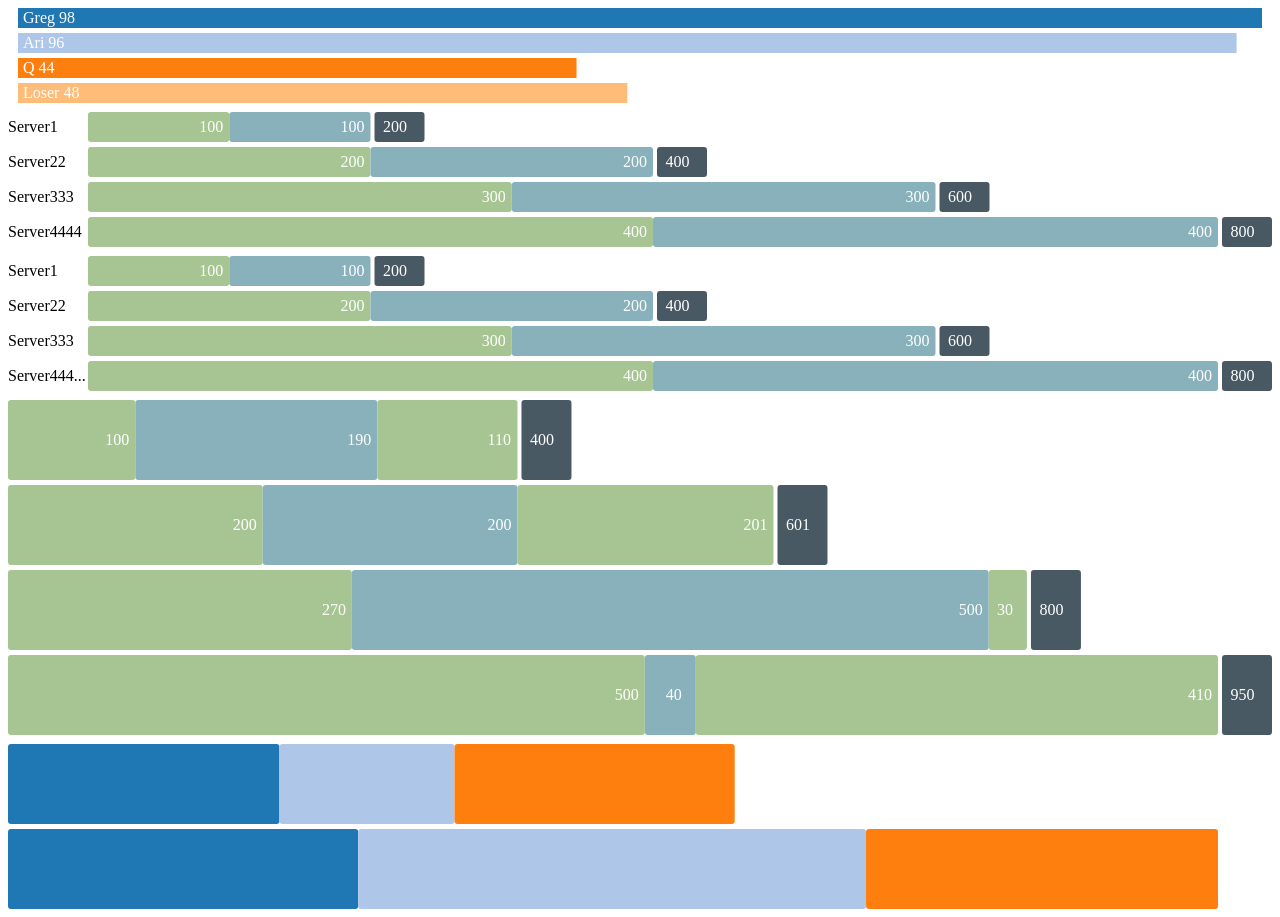
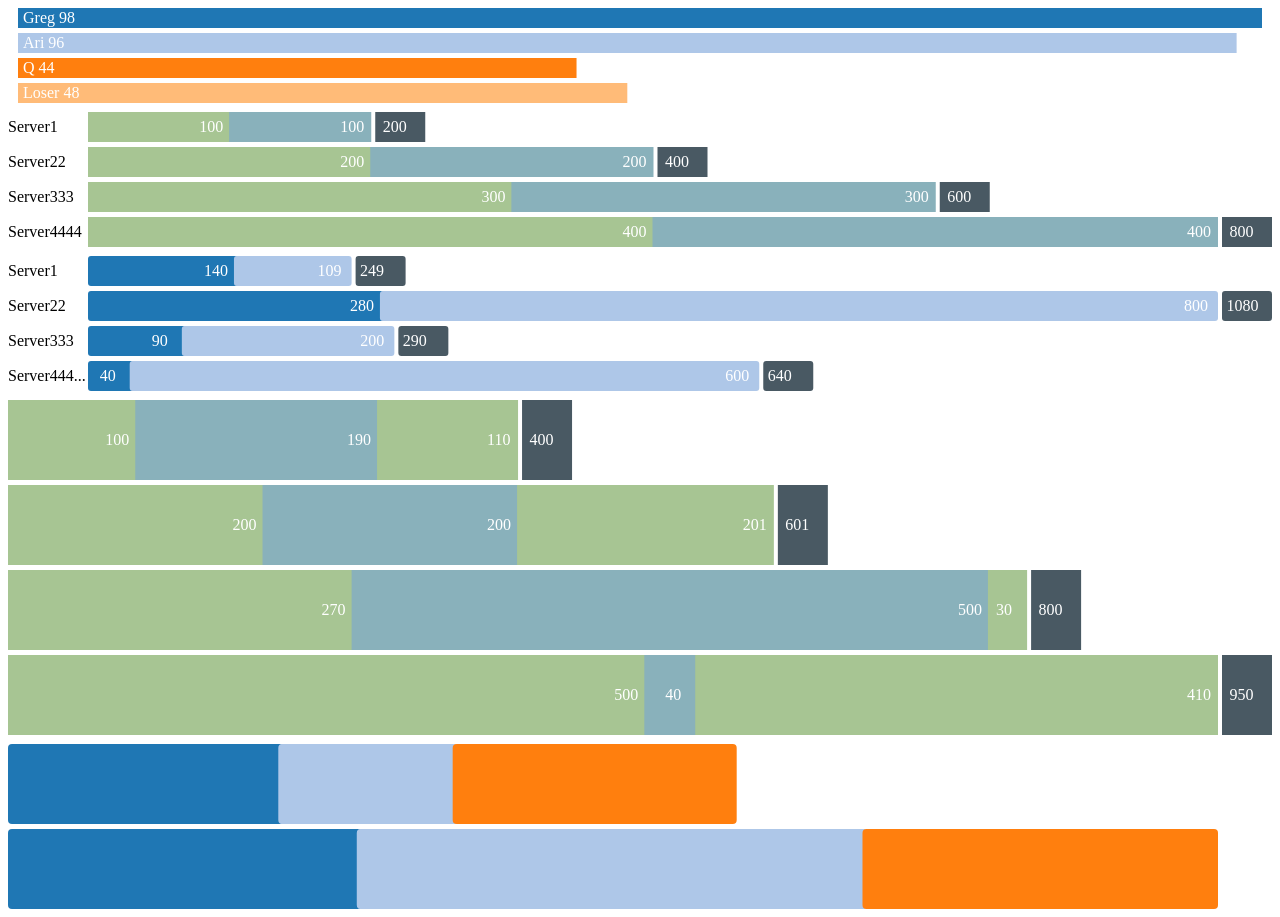
Before and after one commit to ahwhfei/D3Charts, a website: page app/index.html in a window 1280 px wide. Shown: the top 917 px of the page. Drawn offline with nearby package versions, Linux system fonts and the light colour scheme; files that its build step writes are made by us from their sources.

Commit message:
Minor change for ctx-bar-stack directive

```diff
--- a/app/index.html
+++ b/app/index.html
@@ -52,21 +52,21 @@
     }"></div>
     <div ctx-bar-stack config="{
                 categories: ['Server1', 'Server22', 'Server333', 'Server4444444444444444444444444444444'],
-                color: ['#A7C593', '#89B1BB'],
                 showTotal: true,
                 showLabel: true,
                 showLeftLabel: true,
                 leftLabelWidth: 80,
                 barPadding: 5,
                 barHeight: 30,
+                border: 3,
                 series: [
                     {
                         name: 'Free',
-                        data: [100, 200, 300, 400]
+                        data: [140, 280, 90, 40]
                     },
                     {
                         name: 'Paid',
-                        data: [100, 200, 300, 400]
+                        data: [109, 800, 200, 600]
                     }
                 ]
     }"></div>
@@ -93,6 +93,7 @@
     <div ctx-bar-stack config="{
                 categories: ['Server1', 'Server2', 'Server3', 'Server4', 'Server5'],
                 showTotal: false,
+                border: 4,
                 series: [
                     {
                         name: 'Free',
--- a/app/scripts/directives/ctx-bar-stack.js
+++ b/app/scripts/directives/ctx-bar-stack.js
@@ -16,10 +16,13 @@ function($window, d3) {
                 barHeight = scope.config.barHeight || 80,
                 barPadding = scope.config.barPadding || 5,
                 leftLabelWidth = scope.config.leftLabelWidth || 0,
-                minBarWidth = 30,
-                totalBarWidth = 50,
-                textWidth = 30,
-                totalPadding = 4;
+                minBarWidth = scope.config.minBarWidht || 30,
+                totalBarWidth = scope.config.totalBarWidth || 50,
+                textWidth = scope.config.textWidth || 30,
+                fontHeight = scope.config.fontHeight || 10,
+                border = scope.config.border || 0,
+                overlap = 1 + border, // may exist 1px gap in 2 bars, add extra overlap for remove border
+                totalPadding = (scope.config.totalPadding || 4) + overlap;
 
             var svg = d3.select(element[0])
                 .append('svg')
@@ -104,8 +107,8 @@ function($window, d3) {
                         .enter()
                         .append('rect')
                         .attr('height', barHeight)
-                        .attr('rx', 3)
-                        .attr('ry', 3)
+                        .attr('rx', border)
+                        .attr('ry', border)
                         .attr('x', function(d, i) {
                             var pos = 0;
                             for (var x=0; x<index; x++) {
@@ -121,7 +124,7 @@ function($window, d3) {
                         .transition()
                         .duration(500)
                         .attr('width', function(d) {
-                            return xScale(d);
+                            return xScale(d) + overlap;
                         });
 
                     if (scope.config.showLabel) {
@@ -132,7 +135,7 @@ function($window, d3) {
                             .enter()
                             .append('text')
                             .attr('y', function(d, i) {
-                                return i * (barHeight + barPadding) + barHeight/2 + 5;
+                                return i * (barHeight + barPadding) + barHeight/2 + fontHeight/2;
                             })
                             .attr('x', function(d, i) {
                                 var textPos = margin.left + leftLabelWidth + xScale(series[index].data[i]) - textWidth;
@@ -156,8 +159,8 @@ function($window, d3) {
                         .enter()
                         .append('rect')
                         .attr('height', barHeight)
-                        .attr('rx', 3)
-                        .attr('ry', 3)
+                        .attr('rx', border)
+                        .attr('ry', border)
                         .attr('x', function(d) {
                             return margin.left + leftLabelWidth + xScale(d) + totalPadding;
                         })
@@ -198,7 +201,7 @@ function($window, d3) {
                         .enter()
                         .append('text')
                         .attr('y', function(d, i) {
-                            return i * (barHeight + barPadding) + barHeight/2 + 5;
+                            return i * (barHeight + barPadding) + barHeight/2 + fontHeight/2;
                         })
                         .attr('x', margin.left)
                         .append('tspan')
```
Also changed, not shown: dist/scripts/d3-charts.js, dist/scripts/d3-charts.min.js.
